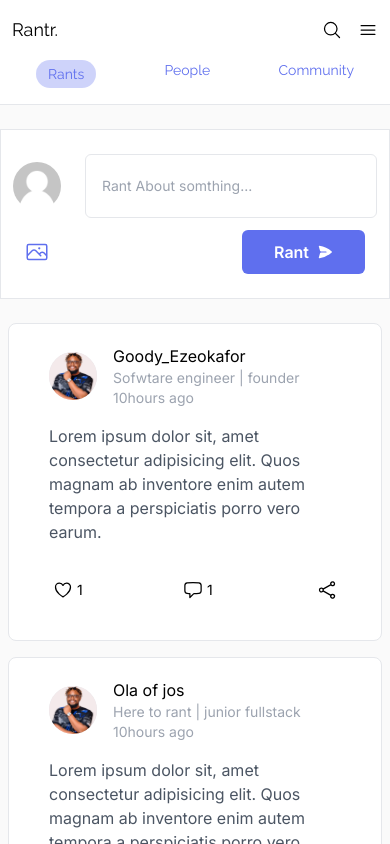
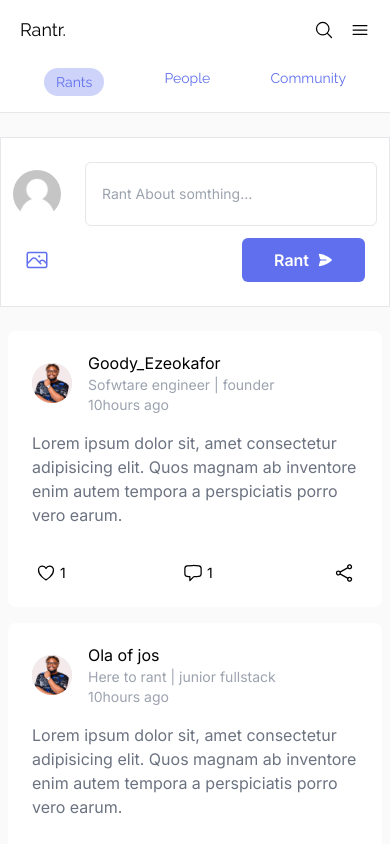
Before and after one commit to indie-hack-jos/Rantr-frontend, a Next.js app: page / in a window 390 px wide. Shown: the top 844 px of the page. Built offline with nearby package versions, Linux system fonts and the light colour scheme; a web font is replaced by a local one.

Commit message:
ui: removed order around post, and modified mobile nav

```diff
--- a/src/components/home/posts.tsx
+++ b/src/components/home/posts.tsx
@@ -20,9 +20,9 @@ export default function Posts() {
     return (
         <section className='w-full flex flex-col gap-4 mt-6 px-2'>
                 {rants.map((rant, index) => (
-                    <div className="postcard bg-white border rounded-lg py-5 px-10" key={index}>
+                    <div className="postcard bg-white rounded-lg py-5 md:py-5 px-6 md:px-10" key={index}>
                 <header className='flex items-center gap-4'>
-                    <div className="avatar h-12 w-12 rounded-full bg-gray-200">
+                    <div className="avatar h-[2.5rem] w-[2.5rem] rounded-full bg-gray-200">
                         <img src={profileImg.src} className='h-full w-full object-cover rounded-full' alt="" />
                     </div>
 
@@ -37,13 +37,13 @@ export default function Posts() {
                 </header>
 
                 <div className="rant-body py-4 md:w-2/3">
-                    <p className='text-gray-600'>
+                    <p className='text-gray-500'>
                         Lorem ipsum dolor sit, amet consectetur adipisicing elit. Quos magnam ab inventore enim autem tempora a perspiciatis porro vero earum.
                     </p>
                 </div>
 
 
-                <footer className="card-footer flex justify-between py-4">
+                <footer className="card-footer flex justify-between pt-4">
                     <div className='flex items-center cursor-pointer'>
                         <span className='hover:bg-red-500 p-1 rounded-full hover:bg-opacity-40 '>
                             <svg xmlns="http://www.w3.org/2000/svg" fill="none" viewBox="0 0 24 24" strokeWidth={1.5} stroke="currentColor" className="w-5 h-5">
--- a/src/components/nav/Nav.tsx
+++ b/src/components/nav/Nav.tsx
@@ -42,7 +42,7 @@ export default function Nav() {
 
             {/* mobile nav */}
 
-            <div className="flex flex-col md:hidden px-3 gap-4">
+            <div className="flex flex-col md:hidden px-5 gap-6">
                 <div className="flex justify-between items-center">
 
                     <h1 className='text-lg'>Rantr.</h1>
```
